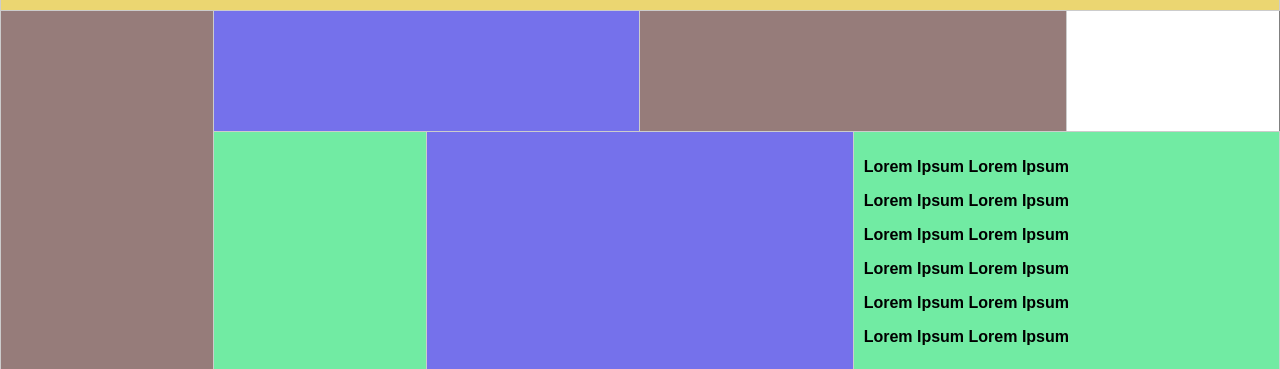
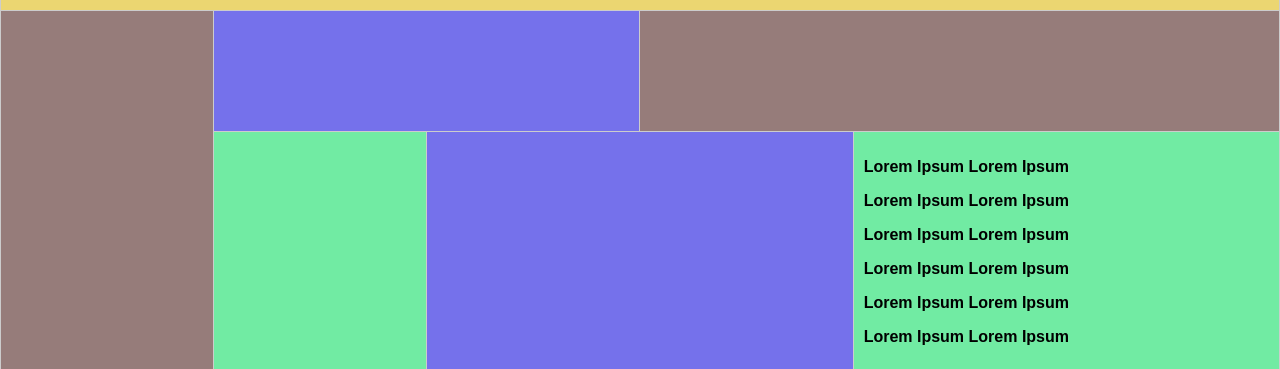
Before and after one commit to Bernardpxl/n, a plain HTML site: page index.html in a window 1280 px wide. Shown: the part 125-494 px from the top of the page. Drawn offline with Linux system fonts and the light colour scheme.

Commit message:
Update index.html

```diff
--- a/index.html
+++ b/index.html
@@ -20,7 +20,7 @@
     <tr>
       <td rowspan="3" class="td2"></td>
       <td colspan="2" rowspan="2" class="td3"></td>
-      <td class="td4" colspan="2"></td>
+      <td class="td4" colspan="3"></td>
       </td>
     </tr>
     <tr>
```
